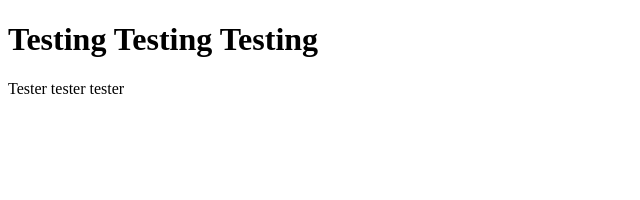
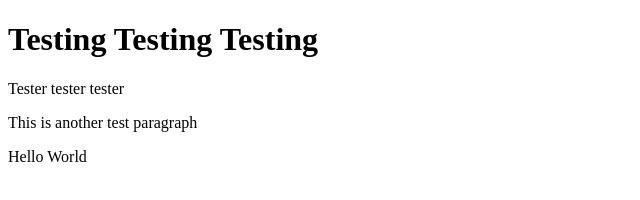
Before and after one commit to ttham07/git-test, a website: page index.html in a window 1280 px wide. Shown: the whole page, without its empty margins (0-640 px from the left). Drawn offline with Linux system fonts and the light colour scheme.

Commit message:
Using NPM

```diff
--- a/index.html
+++ b/index.html
@@ -8,5 +8,7 @@
 <body>
     <h1>Testing Testing Testing</h1>
     <p>Tester tester tester</p>
+    <p>This is another test paragraph</p>
+    <p>Hello World</p>
 </body>
 </html>
```
Also changed, not shown: package.json (added, +24 -0 lines), 2 other files.
